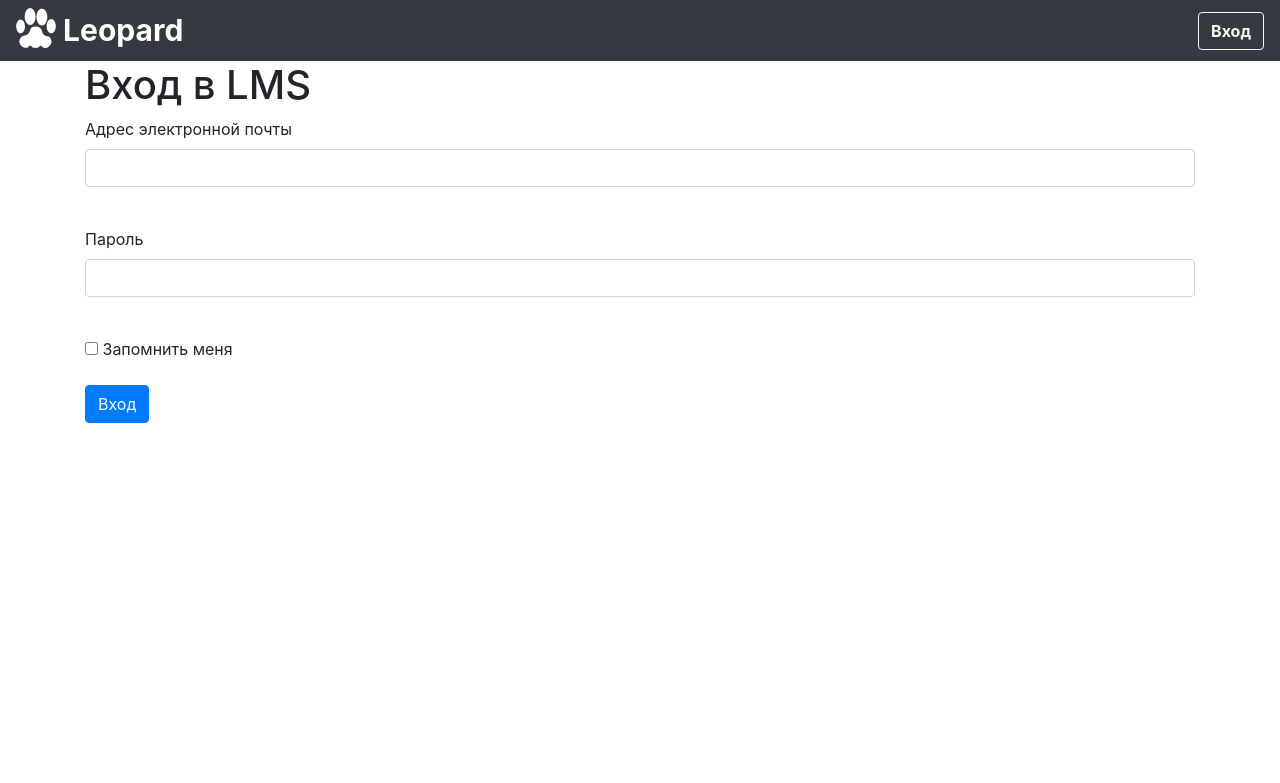
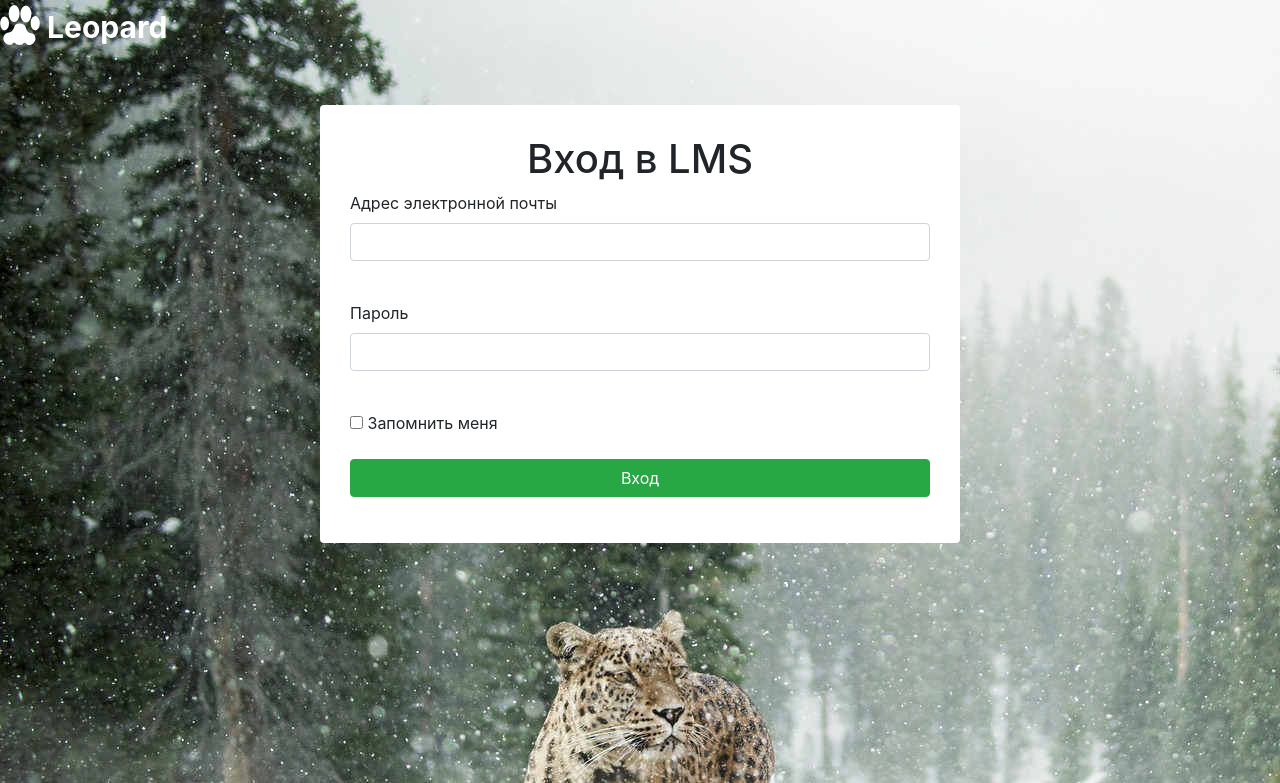
Before and after one commit to VinokurovGeorgiyy/LeopardLMS, a Flask app: template templates/login.html in a window 1280 px wide. Shown: the top 783 px of the page. Run offline with Flask 2, Linux system fonts and the light colour scheme; the template is opened without the code that fills it: values that come from a table or form of the project are taken from there, most other values are stand-ins (such as "Sample title", 1, 10 or a date in 2020); some libraries are stand-ins or nearby versions.

Commit message:
Bad commit

```diff
--- a/data/users.py
+++ b/data/users.py
@@ -15,6 +15,7 @@ class User(SqlAlchemyBase, UserMixin, SerializerMixin):
     patronymic = sqlalchemy.Column(sqlalchemy.String, nullable=True)
     email = sqlalchemy.Column(sqlalchemy.String, unique=True, nullable=True)
     status = sqlalchemy.Column(sqlalchemy.Integer, sqlalchemy.ForeignKey('user_statuses.id'))
+    photo_url = sqlalchemy.Column(sqlalchemy.String, nullable=True)
     hashed_password = sqlalchemy.Column(sqlalchemy.String)
 
     def check_password(self, password):
--- a/main.py
+++ b/main.py
@@ -25,20 +25,10 @@ class LoginForm(FlaskForm):
     submit = SubmitField('Вход')
 
 
-@app.route('/')
-@app.route('/index')
+@app.route('/', methods=['GET', 'POST'])
 def index():
-    return render_template('index.html', title='Leopard LMS')
-
-
-@login_manager.user_loader
-def load_user(user_id):
-    session = db_session.create_session()
-    return session.query(User).get(user_id)
-
-
-@app.route('/login', methods=['GET', 'POST'])
-def login():
+    if current_user.is_authenticated:
+        return render_template('base.html', title='Leopard LMS', current_user=current_user)
     form = LoginForm()
     if form.validate_on_submit():
         session = db_session.create_session()
@@ -50,17 +40,30 @@ def login():
     return render_template('login.html', title='Авторизация', form=form)
 
 
+@login_manager.user_loader
+def load_user(user_id):
+    session = db_session.create_session()
+    return session.query(User).get(user_id)
+
+
 @app.route('/logout')
 def logout():
     logout_user()
     return redirect('/')
 
 
+@app.route('/admins', methods=['GET', 'POST'])
+def get_admins():
+    session = db_session.create_session()
+    admins = session.query(User).filter(User.status == 2).all()
+    return render_template('admins.html', title='Администраторы', admins=admins, form=form)
+
+
 def main():
     db_session.global_init("db/leopard_lms.sqlite")
     statuses = ['system-manager', 'admin', 'director', 'teacher', 'student']
     users = [{'first_name': 'Manager', 'last_name': 'System',
-              'email': 'leopard.hq@yandex.ru',
+              'email': 'leopard.hq@yandex.ru', 'status': 1,
               'hashed_password': '874800ba296315ee2f8e69033aaedbdbb9603b62b26'
                                  '3f1496b9b6a731ebbf18e650fcfaf720daea9425133'
                                  '959197b1bf769a9c3e568c8127208f7f0989f0d745'}
--- /dev/null
+++ b/templates/admins.html
@@ -0,0 +1,4 @@
+{% extends "base.html" %}
+
+{% block content %}
+{% endblock %}
--- a/templates/base.html
+++ b/templates/base.html
@@ -11,24 +11,16 @@
     <link rel="shortcut icon" href="static/img/leopard_step_dark.svg" type="image/x-icon">
 </head>
 <body>
-<header>
-    <nav class="navbar navbar-dark bg-dark">
-        <a style="color: #ffffff; font-size: 30px; font-weight: bold">
+<a class="navbar-brand" style="color: #ffffff; font-size: 30px; font-weight: bold" href="/">
     <img src="static/img/leopard_step_light.svg" width="40" height="40" class="d-inline-block align-top" alt="">
     Leopard
 </a>
 <div style="width: auto; float: right">
     {% if current_user.is_authenticated %}
     <a class="navbar-brand" href="/logout">{{ current_user.last_name }} {{ current_user.first_name }}</a>
-            {% else %}
-              <a class="btn btn-outline-light" href="/login" style="font-weight: bold">Вход</a>
     {% endif %}
 </div>
-    </nav>
-</header>
 <!-- Begin page content -->
-<main role="main" class="container">
 {% block content %}{% endblock %}
-</main>
 </body>
 </html>
--- a/templates/login.html
+++ b/templates/login.html
@@ -1,8 +1,41 @@
 {% extends "base.html" %}
 
 {% block content %}
-    <h1>Вход в LMS</h1>
-    <form action="" method="post">
+    <style>
+        body {
+          background: url("/static/img/leopard_login_bg.jpg");
+          margin-left: auto;
+          margin-right: auto;
+          width: 100%
+        }
+
+        input#submit {
+          margin-left: auto;
+          margin-right: auto;
+          width: 100%;
+        }
+
+        .h1, h1 {
+          font-size: 2.5rem;
+          text-align: center;
+        }
+
+        .login_block {
+          margin-top: 50px;
+          margin-left: auto;
+          margin-right: auto;
+          padding-left: 30px;
+          padding-right: 30px;
+          padding-top: 30px;
+          padding-bottom: 30px;
+          width: 50%;
+          border-radius: 4px;
+          background-color: white
+        }
+    </style>
+    <div class="login_block">
+      <h1>Вход в LMS</h1>
+      <form action="" method="post">
         {{ form.hidden_tag() }}
         <p>
             {{ form.email.label }}<br>
@@ -23,7 +56,8 @@
             {% endfor %}
         </p>
         <p>{{ form.remember_me() }} {{ form.remember_me.label }}</p>
-        <p>{{ form.submit(type="submit", class="btn btn-primary") }}</p>
+        <p>{{ form.submit(type="submit", class="btn btn-success") }}</p>
         <div>{{ message }}</div>
-    </form>
+      </form>
+    </div>
 {% endblock %}
```
Also changed, not shown: templates/index.html (+71 -0 lines), db/leopard_lms.sqlite, static/img/leopard_login_bg.jpg (added). Lines whose indentation alone changed are shown as unchanged.
